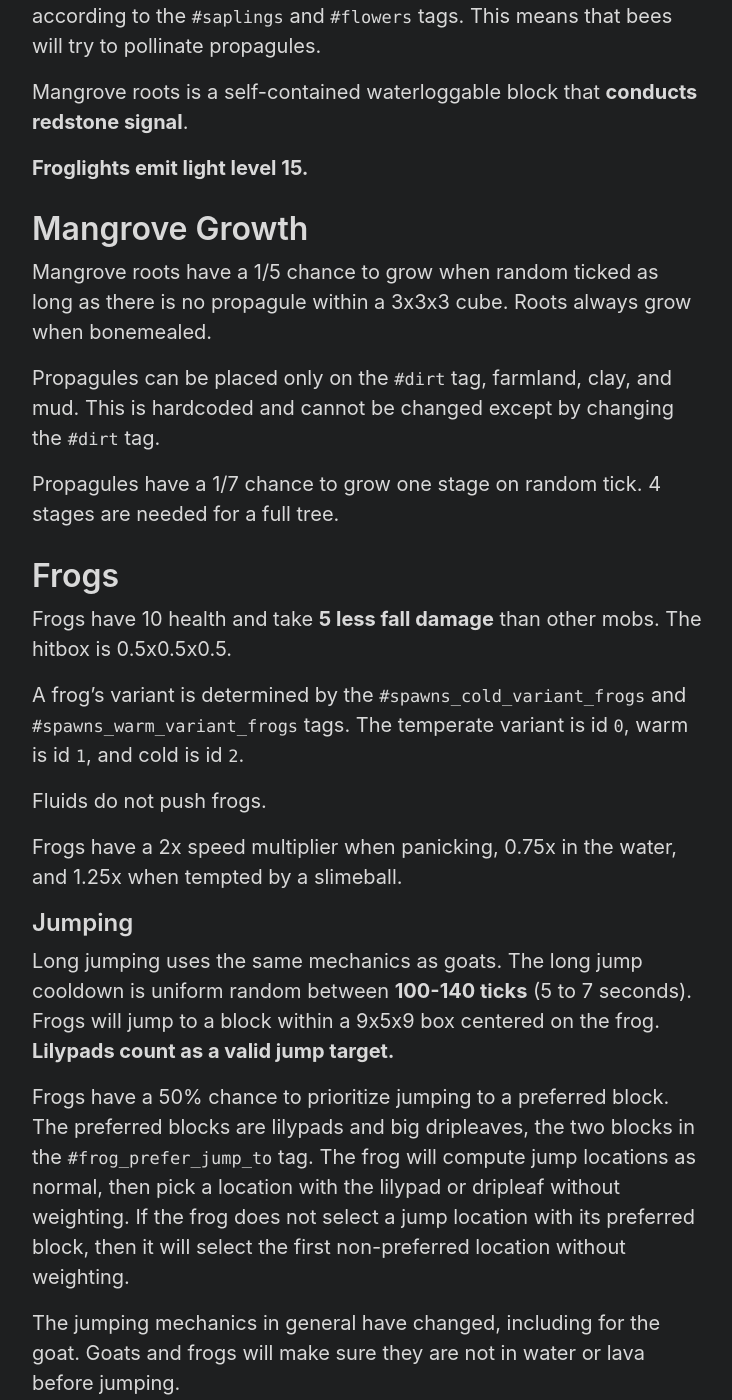
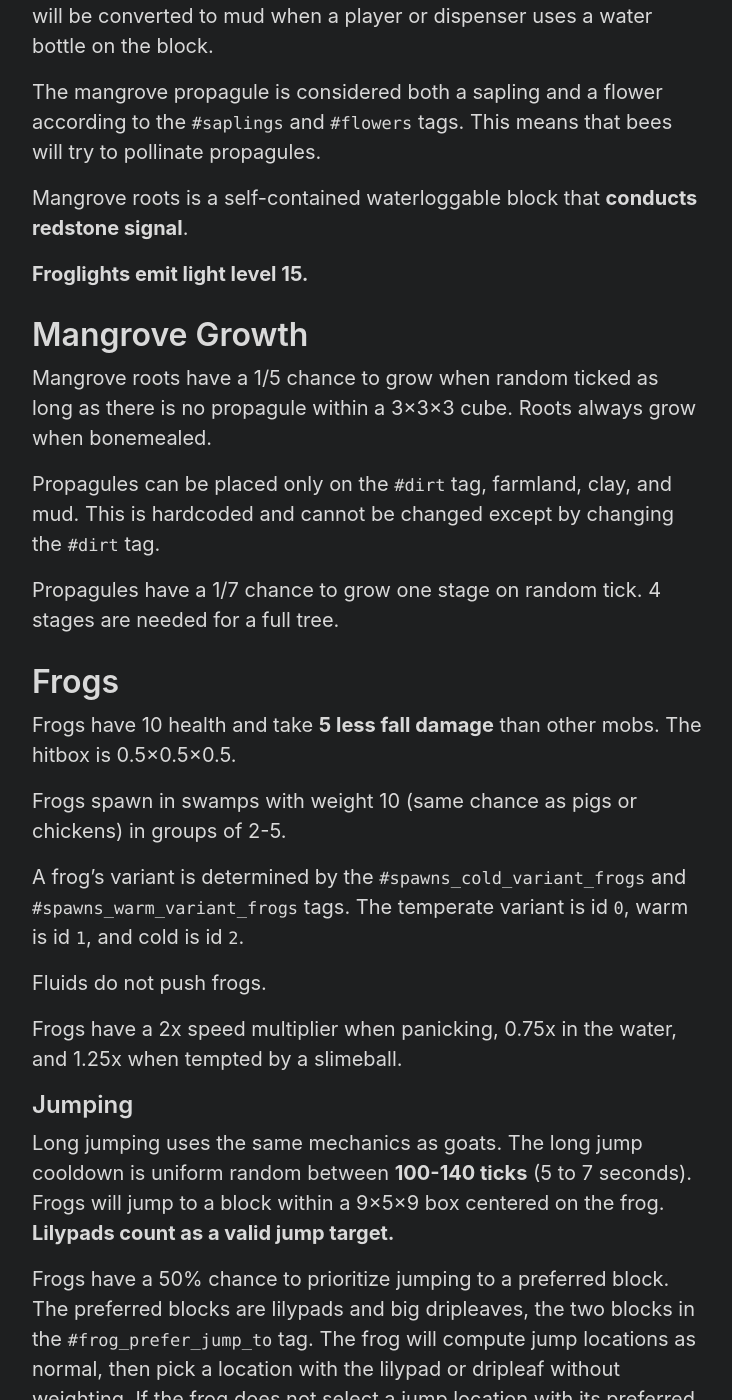
Before and after one commit to Tisawesomeness/tisawesomeness.github.io, a Jekyll site: the page built from snapshots/_posts/2022-03-16-22w11a.md, in a window 1280 px wide and 1400 px high, scrolled down 1091 px. Shown: the whole window, without its empty margins (272-1004 px from the left). Built offline with Jekyll 4.4.1, drawn with Linux system fonts in a browser that asks for light colours; some of the changed text lies outside the part shown.

Commit message:
Add more from 22w11a

````diff
--- a/snapshots/_posts/2022-03-16-22w11a.md
+++ b/snapshots/_posts/2022-03-16-22w11a.md
@@ -28,6 +28,8 @@
 
 Endermen can hold mud blocks, but not packed mud. Like soul sand, mud is an opaque block that conducts redstone.
 
+Blocks in the `#convertable_to_mud` (dirt, coarse dirt, and rooted dirt) will be converted to mud when a player or dispenser uses a water bottle on the block.
+
 The mangrove propagule is considered both a sapling and a flower according to the `#saplings` and `#flowers` tags. This means that bees will try to pollinate propagules.
 
 Mangrove roots is a self-contained waterloggable block that **conducts redstone signal**.
@@ -36,7 +38,7 @@
 
 # Mangrove Growth
 
-Mangrove roots have a 1/5 chance to grow when random ticked as long as there is no propagule within a 3x3x3 cube. Roots always grow when bonemealed.
+Mangrove roots have a 1/5 chance to grow when random ticked as long as there is no propagule within a 3×3×3 cube. Roots always grow when bonemealed.
 
 Propagules can be placed only on the `#dirt` tag, farmland, clay, and mud. This is hardcoded and cannot be changed except by changing the `#dirt` tag.
 
@@ -44,7 +46,9 @@
 
 # Frogs
 
-Frogs have 10 health and take **5 less fall damage** than other mobs. The hitbox is 0.5x0.5x0.5.
+Frogs have 10 health and take **5 less fall damage** than other mobs. The hitbox is 0.5×0.5×0.5.
+
+Frogs spawn in swamps with weight 10 (same chance as pigs or chickens) in groups of 2-5.
 
 A frog's variant is determined by the `#spawns_cold_variant_frogs` and `#spawns_warm_variant_frogs` tags. The temperate variant is id `0`, warm is id `1`, and cold is id `2`.
 
@@ -54,7 +58,7 @@
 
 ## Jumping
 
-Long jumping uses the same mechanics as goats. The long jump cooldown is uniform random between **100-140 ticks** (5 to 7 seconds). Frogs will jump to a block within a 9x5x9 box centered on the frog. **Lilypads count as a valid jump target.**
+Long jumping uses the same mechanics as goats. The long jump cooldown is uniform random between **100-140 ticks** (5 to 7 seconds). Frogs will jump to a block within a 9×5×9 box centered on the frog. **Lilypads count as a valid jump target.**
 
 Frogs have a 50% chance to prioritize jumping to a preferred block. The preferred blocks are lilypads and big dripleaves, the two blocks in the `#frog_prefer_jump_to` tag. The frog will compute jump locations as normal, then pick a location with the lilypad or dripleaf without weighting. If the frog does not select a jump location with its preferred block, then it will select the first non-preferred location without weighting.
 
@@ -70,9 +74,9 @@
 
 Breeding frogs with a slimeball gives **1-7 xp** (uniform random). After breeding, there is a 6000 tick cooldown (5 minutes).
 
-Frogspawn can be placed on water or any waterlogged block, including blocks such as top half slabs.
+Frogspawn can be placed on water or any waterlogged block, including blocks such as top half slabs. Frogspawn take **3600-11999 ticks** (3-10 minutes) to hatch 2-5 tadpoles.
 
-Tadpoles have the same AI and characteristics as other fish. They have a 2x speed multiplier when panicking, 0.15x on land, and 0.5x when idling in water.
+Tadpoles have 6 health, and the same AI and characteristics as other fish. They have a 2x speed multiplier when panicking, 0.15x on land, and 0.5x when idling in water.
 
 Axolotls will hunt tadpoles.
 
@@ -133,6 +137,19 @@
 
 `worldgen/configured_structure_feature` was renamed to `worldgen/structure`. The `#cats_spawn_as_black` and `#cats_spawn_in` tags were added to the structure folder.
 
+# Splash Text
+
+New splash text messages were added
+```
+Shriek like a Sculk Shrieker!
+Who let the frogs out?
+RIBBIT!
+Croak team!
+Nooooooooooooo!
+Flower forest TM perfume
+Hat Fridays!
+```
+
 # Update Suppression
 
 **Mojang has patched update suppression.** Updates are now processed iteratively, and no `StackOverflowError` will be thrown.
@@ -152,3 +169,12 @@
 ## Mar 17 2022
 
 - Fixed typo
+
+## Mar 18 2022
+
+- Added frog spawning rates
+- Added tadpole health
+- Added info on tadpole hatching
+- Added blocks that can be converted to mud
+- Added new splash text
+- Some formatting changes
````
